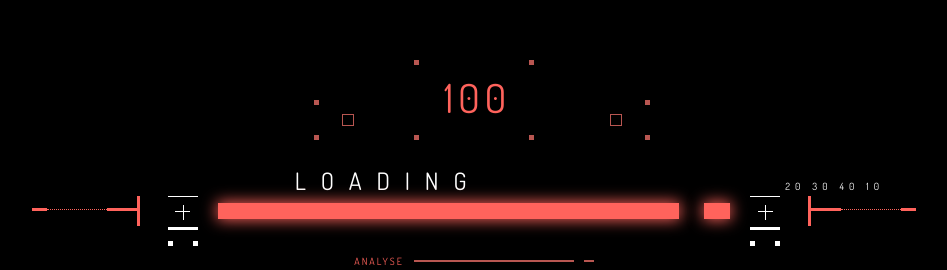
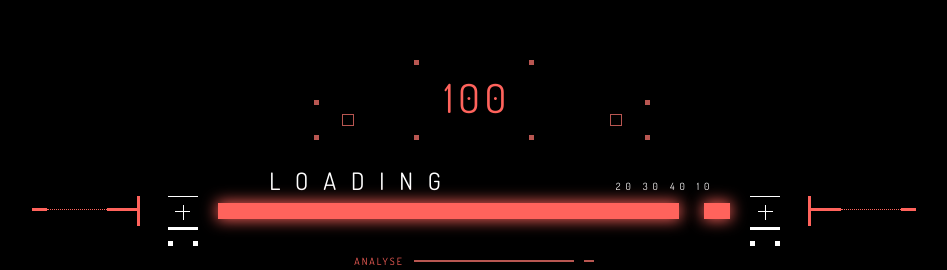
Before and after one commit to Clementcez/cv-loader, a website: page index.html in a window 1280 px wide. Shown: the part 197-467 px from the top of the page, without its empty margins (174-1121 px from the left). Drawn offline with Linux system fonts and the light colour scheme.

Commit message:
modif resp

```diff
--- a/css/loader.css
+++ b/css/loader.css
@@ -253,7 +253,7 @@ body {
 }
 .loader__text {
   position: absolute;
-  left: 20.8rem;
+  left: 30%;
   bottom: 1rem;
   font-size: x-large;
   letter-spacing: 5px;
@@ -452,4 +452,10 @@ body {
   }
 }
 
+@media (min-width: 1025px) and (max-width: 1440px) {
+  .loader__text__number{
+    margin-left: 10rem;
+  }
+}
+
 /*# sourceMappingURL=loader.css.map */
```
